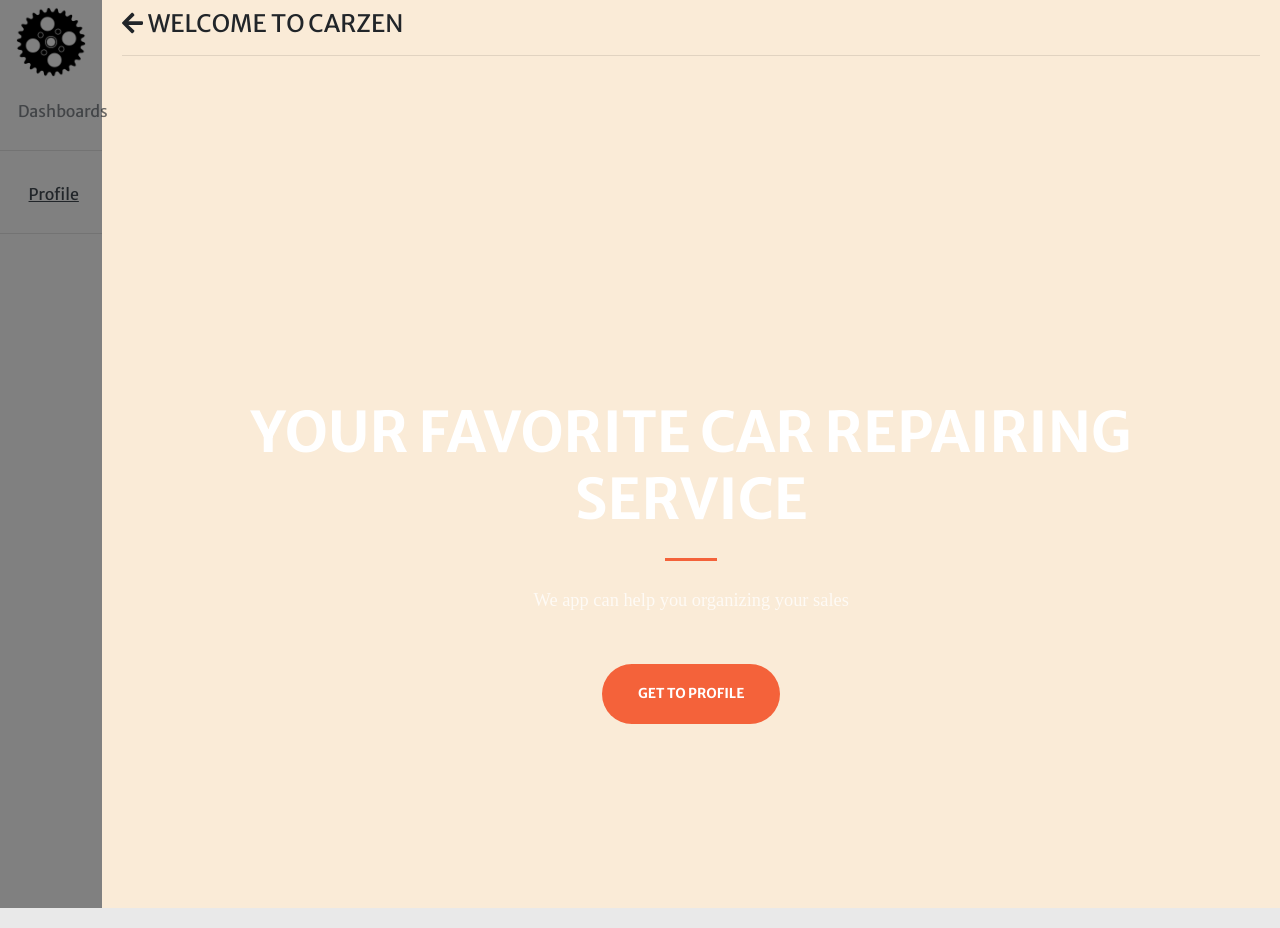
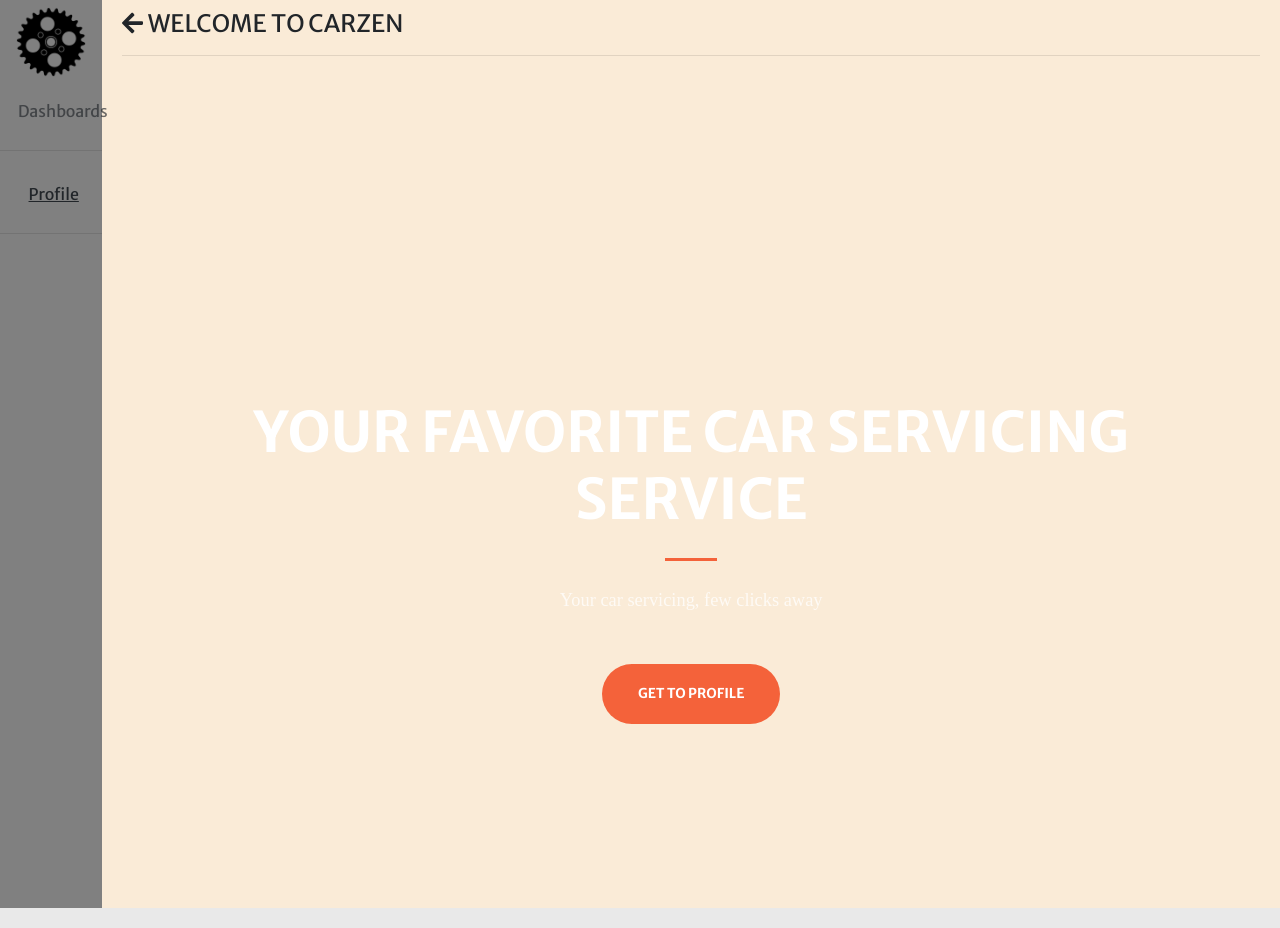
Before and after one commit to azil-fozan/CarZen-WebApp, a Django app: page /welcome_page/ in a window 1280 px wide. Run offline with Django 3.2, Linux system fonts and the light colour scheme; the visitor is signed in with stand-in values (Sample User, id 1); some libraries are stand-ins or nearby versions; some web fonts are replaced.

Commit message:
welcom page UI updates

```diff
--- a/BI/templates/welcome_page.html
+++ b/BI/templates/welcome_page.html
@@ -31,12 +31,12 @@
                 <div class="container h-100">
                     <div class="row h-100 align-items-center justify-content-center text-center">
                         <div class="col-lg-10 align-self-end">
-                            <h1 class="text-uppercase text-white font-weight-bold">Your Favorite Car Repairing Service</h1>
+                            <h1 class="text-uppercase text-white font-weight-bold">Your Favorite Car Servicing Service</h1>
                             <hr class="divider my-4" />
                         </div>
                         <div class="col-lg-8 align-self-baseline">
-                            <p class="text-white-75 font-weight-light mb-5">We app can help you organizing your sales</p>
-                            <a class="btn btn-primary btn-xl js-scroll-trigger" href="/user_profile/receipts/">Get to Profile</a>
+                            <p class="text-white-75 font-weight-light mb-5">Your car servicing, few clicks away</p>
+                            <a class="btn btn-primary btn-xl js-scroll-trigger" href="/user_profile/profile/">Get to Profile</a>
                         </div>
                     </div>
                 </div>
@@ -44,7 +44,7 @@
 
             <!-- Footer-->
             <footer class="/*py-5*/">
-                <div class="container"><div class="small text-center text-muted">Copyright © 2022 - CARZEN by Arslan n Team</div></div>
+                <div class="container"><div class="small text-center text-muted">Copyright © 2022 - CARZEN by Arslan & Team</div></div>
             </footer>
         </div>
     </div>
```
